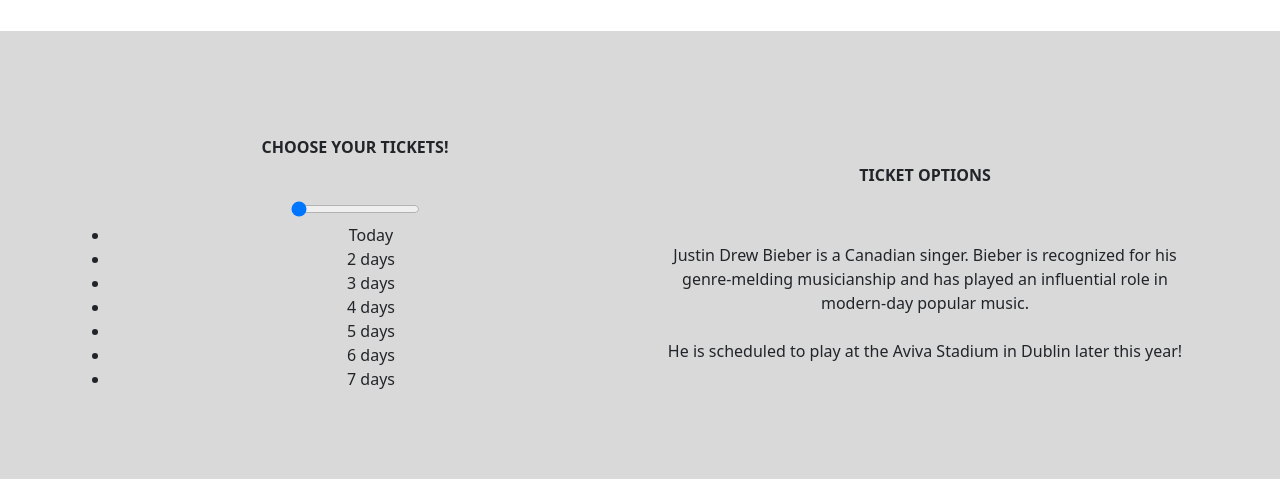
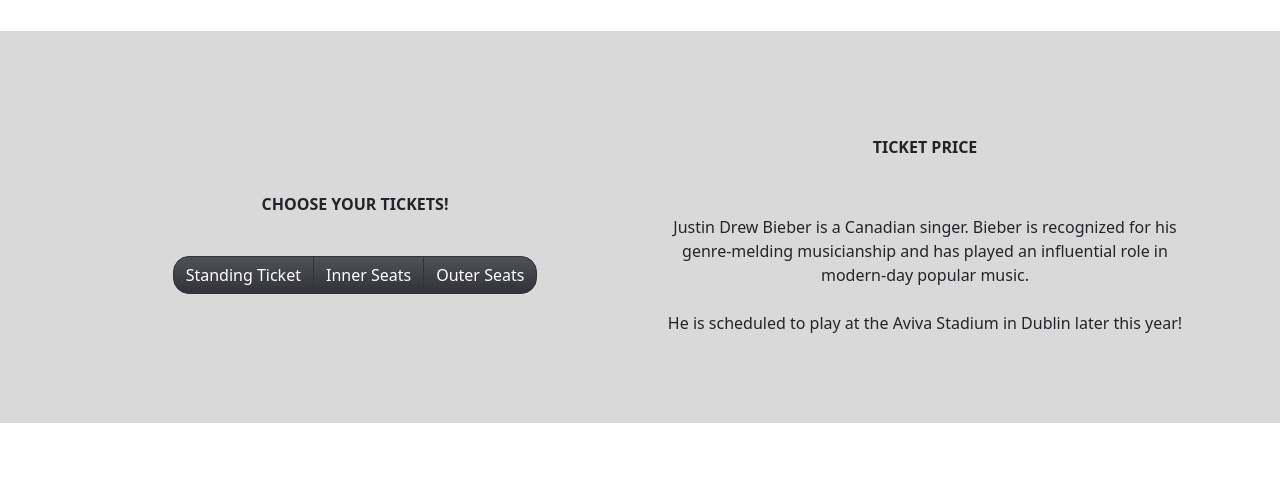
Before and after one commit to Seankelly-Developer/Bootstrap-CA---Sean-Kelly, a website: page BieberEvent.html in a window 1280 px wide. Shown: the part 1000-1484 px from the top of the page. Drawn offline with nearby package versions, Linux system fonts and the light colour scheme.

Commit message:
Event page ticket selector implemented

```diff
--- a/BieberEvent.html
+++ b/BieberEvent.html
@@ -118,23 +118,30 @@
 							<p class="fw-semibold text-uppercase mt-4">Choose your tickets!
 								 <br><br></p>
 
+								 <div class="btn-group">
+									<input type="radio" class="btn-check" name="options" id="option1" autocomplete="off" />
+									<label class="btn btn-secondary" for="option1">Standing Ticket</label>
 
-								 <div class="range">
-									<input type="range" min="1" max="7" steps="1" value="1">
+									<input type="radio" class="btn-check" name="options" id="option2" autocomplete="off" />
+									<label class="btn btn-secondary" for="option2">Inner Seats</label>
+
+									<input type="radio" class="btn-check" name="options" id="option3" autocomplete="off" />
+									<label class="btn btn-secondary" for="option3">Outer Seats</label>
 								  </div>
-								  <ul class="range-labels">
-									<li class="active selected">Today</li>
-									<li>2 days</li>
-									<li>3 days</li>
-									<li>4 days</li>
-									<li>5 days</li>
-									<li>6 days</li>
-									<li>7 days</li>
-								  </ul>
-						</div>
+
+								  <!--Quantity Selector-->
+
+
+
+					</div>
+
+
+
+					<!--Information changes based on the option selection on the ticket type selector-->
+
 						<div class="col-md-6 p-2 text-center">
 							<p class="fw-semibold text-uppercase mt-4">
-								 Ticket Options<br><br></p>
+								 Ticket Price<br><br></p>
 
 								 <p class = "fw-demibold mt-4">
                                  Justin Drew Bieber is a Canadian singer. Bieber is recognized for his genre-melding musicianship and has played an influential role in modern-day popular music.<br>
@@ -143,7 +150,7 @@
 
 						</div>
 
-
+					</div>
 					</div>
 				</div>
 			</div>
@@ -243,5 +250,6 @@
 
 
 			<script src="https://cdn.jsdelivr.net/npm/bootstrap@5.3.0-alpha1/dist/js/bootstrap.bundle.min.js" integrity="sha384-w76AqPfDkMBDXo30jS1Sgez6pr3x5MlQ1ZAGC+nuZB+EYdgRZgiwxhTBTkF7CXvN" crossorigin="anonymous"></script>
+			<script src = "js/main.js"></script>
 	</body>
 </html>
--- a/js/main.js
+++ b/js/main.js
@@ -38,3 +38,5 @@
     modal.style.display = "none";
   }
 }
+
+//Quantity Selector JS
```
Also changed, not shown: css/main.css.
